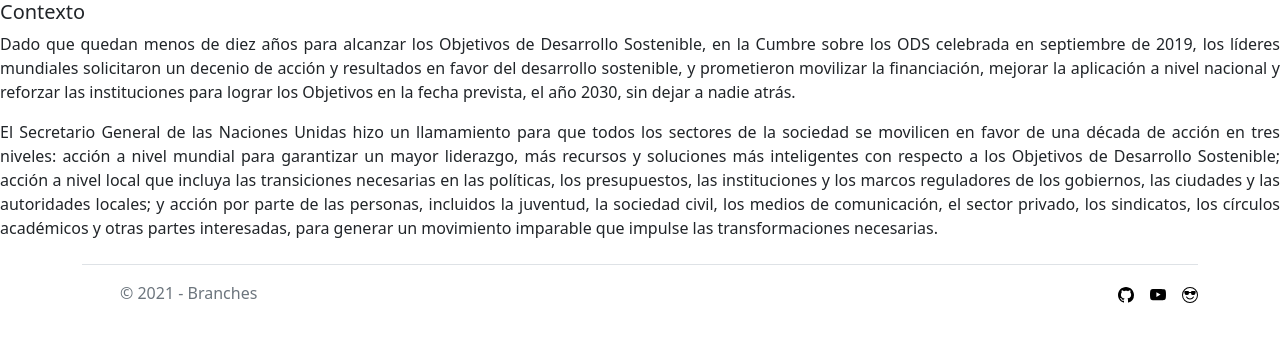
After one commit to louisrubin/Branches, a Django app: page /contexto/ in a window 1280 px wide. The commit adds this page. Shown: the top 342 px of the page. Run offline with Django 3.2, Linux system fonts and the light colour scheme.

Commit message:
agregue templates

```diff
--- a/Branches/Branches/urls.py
+++ b/Branches/Branches/urls.py
@@ -28,7 +28,8 @@ urlpatterns = [
     path("", views.Inicio.as_view(), name='inicio'),
     #OBJETIVOS
     path('objetivos/', views.objetivos, name='objetivos'),
-
+    path('informacion/', views.informacion, name='informacion'),
+    path('contexto/', views.contexto, name='contexto'),
 
     # Includes
 
--- a/Branches/Branches/views.py
+++ b/Branches/Branches/views.py
@@ -10,6 +10,11 @@ from django.views.generic import  ListView
 def objetivos(request):
     return render(request, 'objetivos.html')
 
+def informacion(request):
+    return render(request, 'informacion.html')
+
+def contexto(request):
+    return render(request, 'contexto.html')
 
 def login(request):
     return render(request, 'login.html')
--- a/Branches/templates/base/base.html
+++ b/Branches/templates/base/base.html
@@ -20,10 +20,10 @@
                     <div class="collapse navbar-collapse" id="navbarNavDropdown">
                         <ul class="navbar-nav">
                             <li class="nav-item">
-                                <a class="nav-link active" aria-current="page" href="#">Información</a>
+                                 <a class="nav-link active" href="informacion/">Información</a>
                             </li>
                             <li class="nav-item">
-                                <a class="nav-link" href="#">Contexto</a>
+                                <a class="nav-link" href="contexto/">Contexto</a>
                             </li>
                             <li class="nav-item">
                                 <a class="nav-link dropdown-toggle" href="#" id="navbarDropdownMenuLink" role="button" data-bs-toggle="dropdown" aria-expanded="false">
--- /dev/null
+++ b/Branches/templates/contexto.html
@@ -0,0 +1,31 @@
+<!DOCTYPE html>
+<html lang="en">
+<head>
+    <meta charset="UTF-8">
+    <meta http-equiv="X-UA-Compatible" content="IE=edge">
+    <meta name="viewport" content="width=device-width, initial-scale=1.0">
+
+    <!-- CSS only   -->
+    <link href="https://cdn.jsdelivr.net/npm/bootstrap@5.1.3/dist/css/bootstrap.min.css" rel="stylesheet" integrity="sha384-1BmE4kWBq78iYhFldvKuhfTAU6auU8tT94WrHftjDbrCEXSU1oBoqyl2QvZ6jIW3" crossorigin="anonymous">
+    <!--
+    <link rel="stylesheet" href="css/estilos.css">
+    -->
+    </head>
+
+
+	<body>
+		<div align="justify"><h5>Contexto</h5>
+  				<p>
+    				Dado que quedan menos de diez años para alcanzar los Objetivos de Desarrollo Sostenible, en la Cumbre sobre los ODS celebrada en septiembre de 2019, los líderes mundiales solicitaron un decenio de acción y resultados en favor del desarrollo sostenible, y prometieron movilizar la financiación, mejorar la aplicación a nivel nacional y reforzar las instituciones para lograr los Objetivos en la fecha prevista, el año 2030, sin dejar a nadie atrás.
+  				</p>
+
+  				<p>
+    			El Secretario General de las Naciones Unidas hizo un llamamiento para que todos los sectores de la sociedad se movilicen en favor de una década de acción en tres niveles: acción a nivel mundial para garantizar un mayor liderazgo, más recursos y soluciones más inteligentes con respecto a los Objetivos de Desarrollo Sostenible; acción a nivel local que incluya las transiciones necesarias en las políticas, los presupuestos, las instituciones y los marcos reguladores de los gobiernos, las ciudades y las autoridades locales; y acción por parte de las personas, incluidos la juventud, la sociedad civil, los medios de comunicación, el sector privado, los sindicatos, los círculos académicos y otras partes interesadas, para generar un movimiento imparable que impulse las transformaciones necesarias.
+  				</p>
+
+		</div>
+    <script src="https://cdn.jsdelivr.net/npm/bootstrap@5.1.3/dist/js/bootstrap.bundle.min.js" integrity="sha384-ka7Sk0Gln4gmtz2MlQnikT1wXgYsOg+OMhuP+IlRH9sENBO0LRn5q+8nbTov4+1p" crossorigin="anonymous"></script>
+    <script src="https://cdn.jsdelivr.net/npm/masonry-layout@4.2.2/dist/masonry.pkgd.min.js" integrity="sha384-GNFwBvfVxBkLMJpYMOABq3c+d3KnQxudP/mGPkzpZSTYykLBNsZEnG2D9G/X/+7D" crossorigin="anonymous" async></script>
+	</body>
+
+	{% include 'base/footer.html' %}
```
Also changed, not shown: Branches/templates/informacion.html (added, +35 -0 lines).
